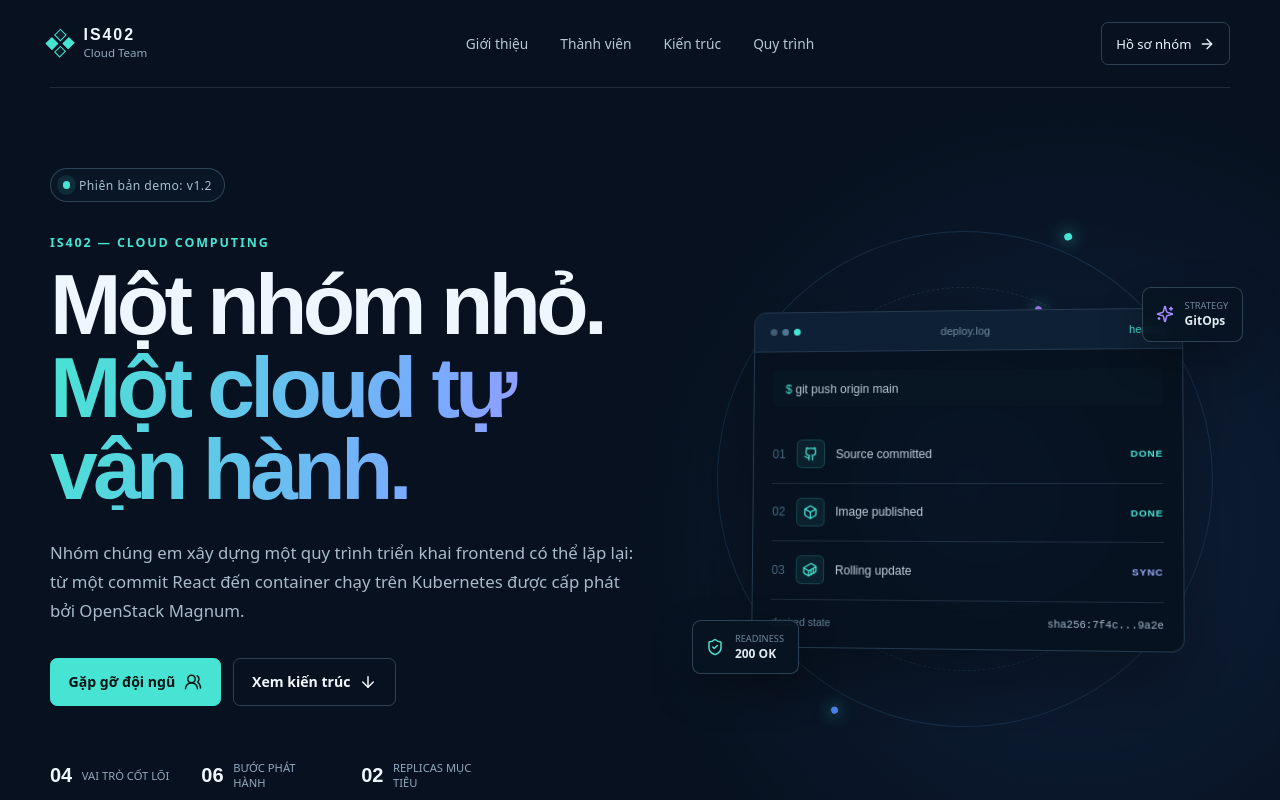
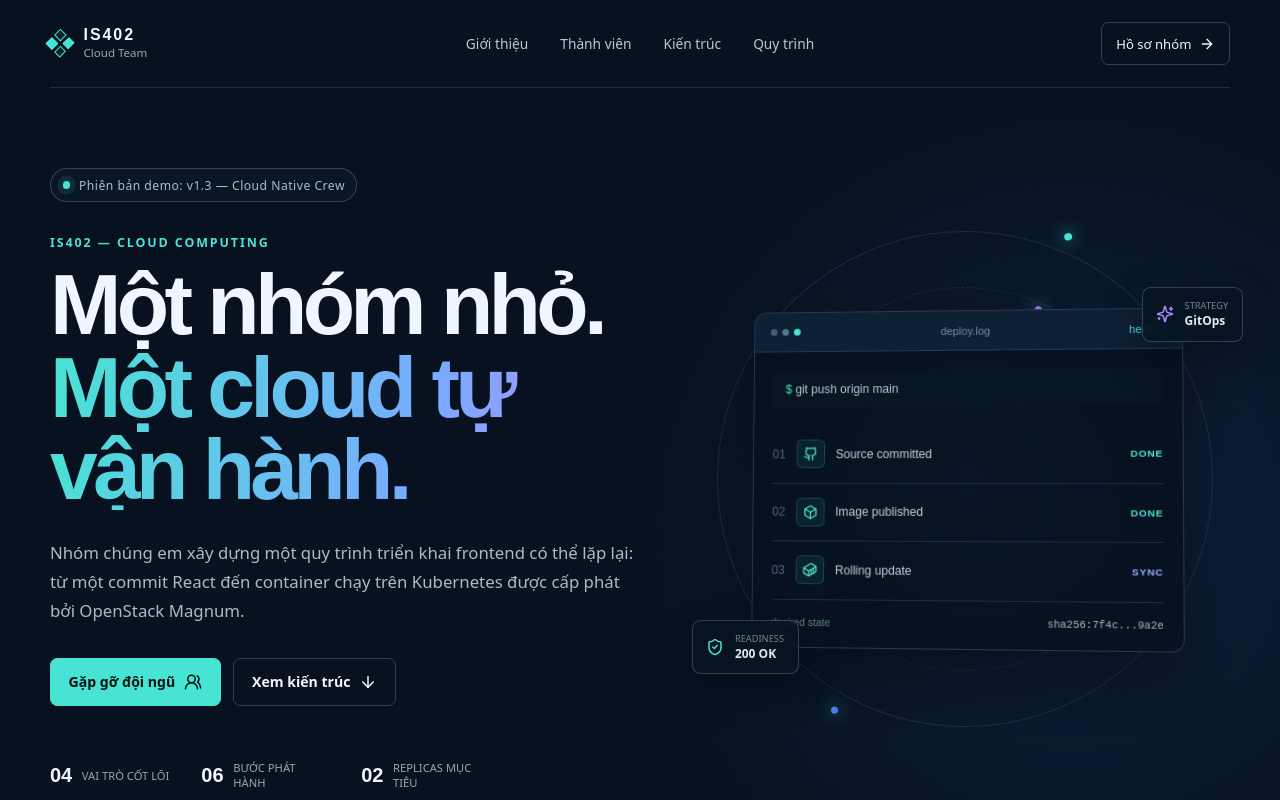
Before and after one commit to MinhTuan-K18/IS402-profile, a React (Vite) app: page / in a window 1280 px wide. Shown: the top 800 px of the page. Built offline with nearby package versions, Linux system fonts and the light colour scheme.

Commit message:
Update demo profile to v1.3

```diff
--- a/src/data/team.js
+++ b/src/data/team.js
@@ -3,7 +3,7 @@ export const team = {
   name: 'Cloud Native Crew',
   course: 'IS402 — Cloud Computing',
   classCode: 'IS402',
-  version: 'v1.2',
+  version: 'v1.3 — Cloud Native Crew',
   intro:
     'Nhóm chúng em xây dựng một quy trình triển khai frontend có thể lặp lại: từ một commit React đến container chạy trên Kubernetes được cấp phát bởi OpenStack Magnum.',
   members: [
```
